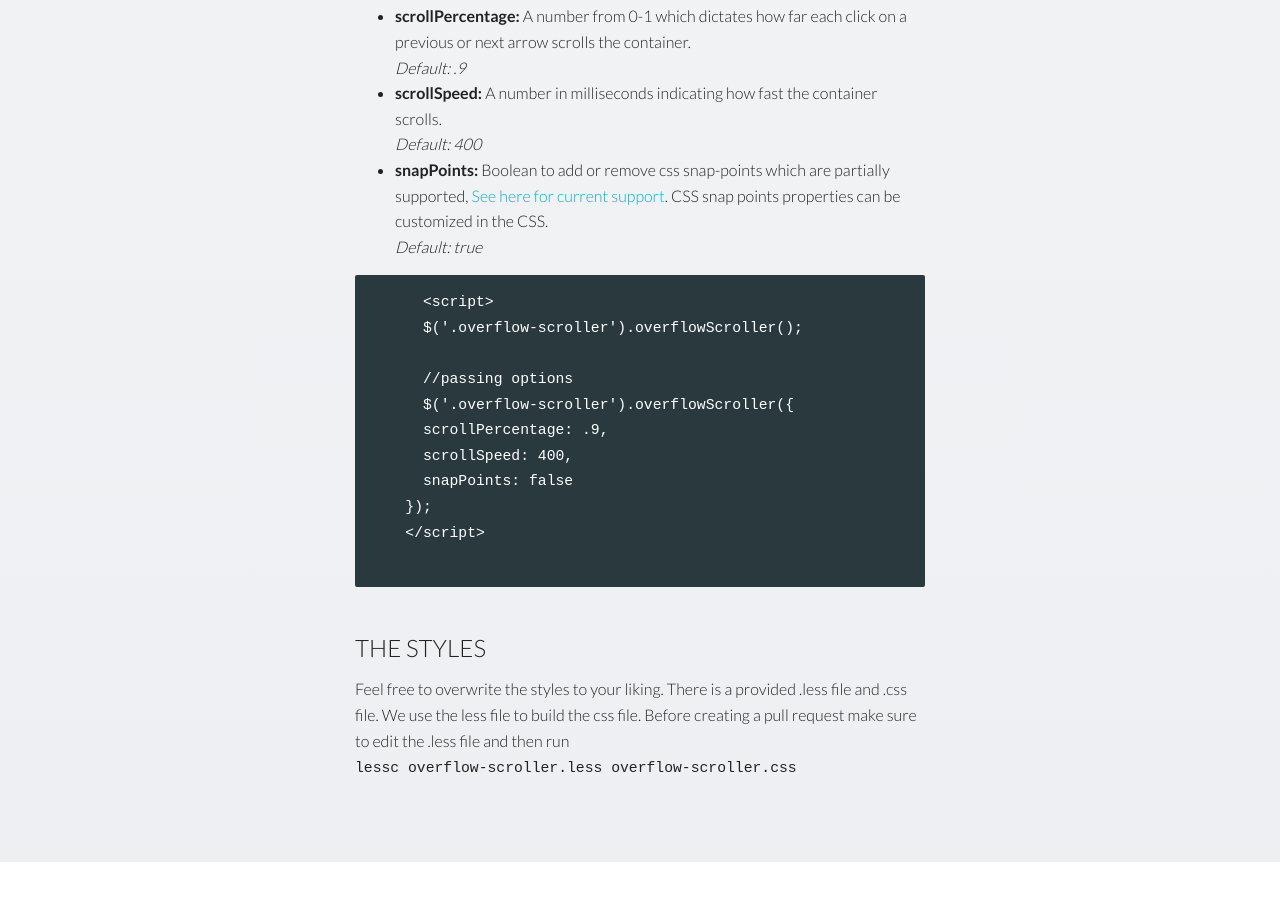
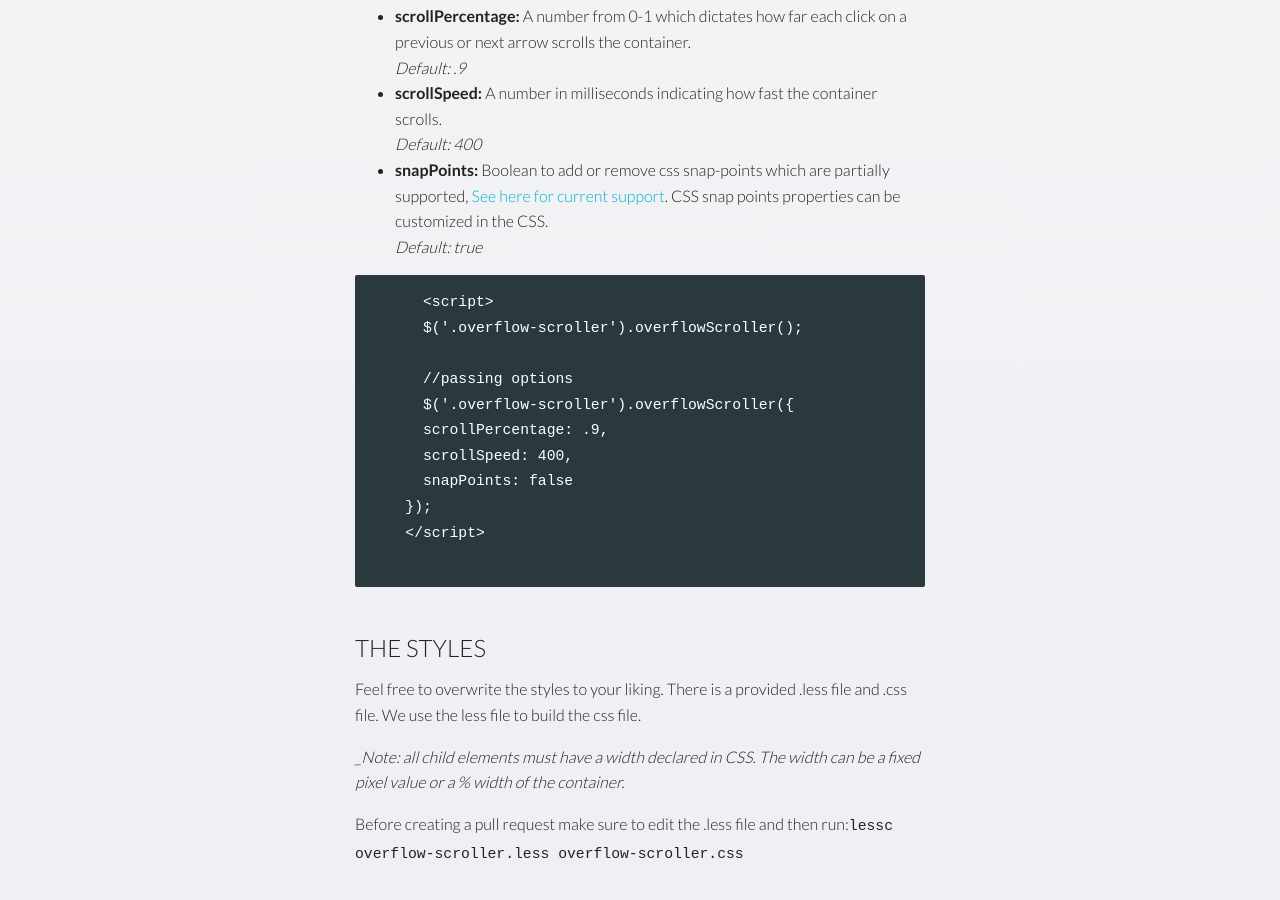
Before and after one commit to zaneray/overflow-scroller, a website: page index.html in a window 1280 px wide. Shown: the part 2239-3139 px from the top of the page. Before the commit the page ends 3101 px from the top, so only its background shows below. Drawn offline with nearby package versions, Linux system fonts and the light colour scheme.

Commit message:
updates to readme and index.html for demo .

```diff
--- a/index.html
+++ b/index.html
@@ -280,7 +280,9 @@
     &lt;/script&gt;
   </pre>
   <h4>The Styles</h4>
-  <p>Feel free to overwrite the styles to your liking. There is a provided .less file and .css file. We use the less file to build the css file. Before creating a pull request make sure to edit the .less file and then run<br><code>lessc overflow-scroller.less overflow-scroller.css</code> </p>
+  <p>Feel free to overwrite the styles to your liking. There is a provided .less file and .css file. We use the less file to build the css file.</p>
+  <p><em>_Note: all child elements must have a width declared in CSS. The width can be a fixed pixel value or a % width of the container.</em></p>
+  <p> Before creating a pull request make sure to edit the .less file and then run:<code>lessc overflow-scroller.less overflow-scroller.css</code> </p>
 </section>
 
 
```
Also changed, not shown: img/screen-shot.jpg (added), readme.md.
